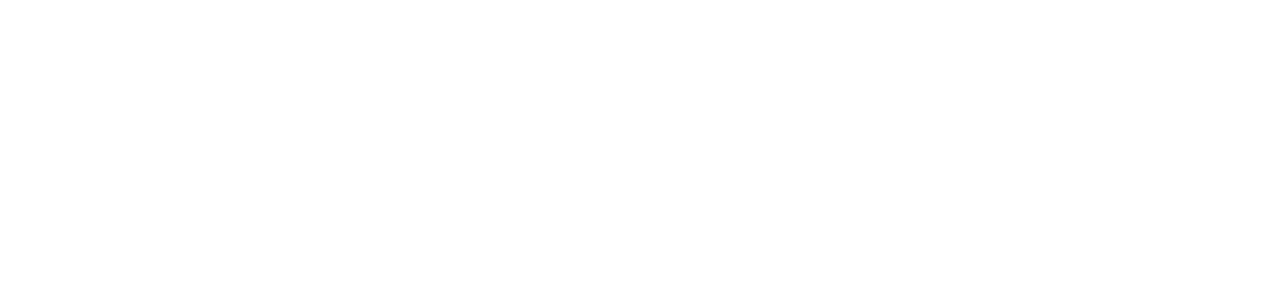
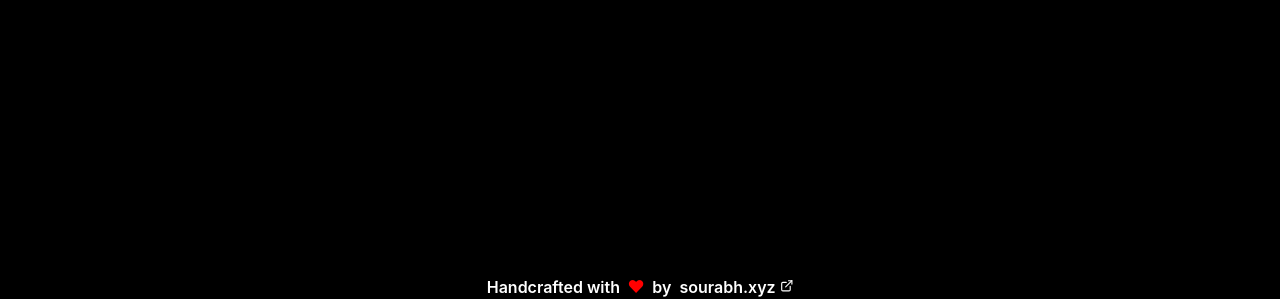
Before and after one commit to sourabhxyz/prakash.love, a Next.js app: page / in a window 1280 px wide. Before the commit this address had no page. Shown: the part 525-825 px from the top of the page. Before the commit the page ends 800 px from the top, so only its background shows below. Built offline with nearby package versions, Linux system fonts and the light colour scheme.

Commit message:
added footer

```diff
--- /dev/null
+++ b/components/footer.tsx
@@ -0,0 +1,60 @@
+import type { NextPage } from 'next';
+import { Text, Link, Icon, HStack } from '@chakra-ui/react';
+import { motion } from 'framer-motion';
+import NextLink from 'next/link';
+import { FiExternalLink } from 'react-icons/fi';
+
+const MotionText = motion(Text);
+
+const Footer: NextPage = () => {
+  return (
+    <HStack alignItems={'center'} justifyContent={'center'}>
+      <Text color={'white'} fontWeight={'600'}>
+        Handcrafted with
+      </Text>
+      <MotionText
+        color={'red'}
+        initial={{ scale: 1 }}
+        animate={{ scale: 1.2 }}
+        transition={{
+          repeat: 'Infinity',
+          repeatType: 'reverse',
+          duration: 1.5,
+        }}
+      >
+        ♥
+      </MotionText>
+      <Text color={'white'} fontWeight={'600'}>
+        by
+      </Text>
+      <NextLink href={'https://sourabh.xyz'} passHref>
+        <Link
+          isExternal={true}
+          color="white"
+          fontWeight={'600'}
+          position={'relative'}
+          _after={{
+            content: "''",
+            width: '0px',
+            height: '2px',
+            position: 'absolute',
+            bottom: 0.5,
+            left: 0,
+            bg: 'red',
+            zIndex: 1,
+            transition: '0.3s',
+          }}
+          _hover={{
+            _after: {
+              width: '110px',
+            },
+          }}
+        >
+          sourabh.xyz <Icon as={FiExternalLink} boxSize={'0.85em'}></Icon>
+        </Link>
+      </NextLink>
+    </HStack>
+  );
+};
+
+export default Footer;
--- a/components/ramType.tsx
+++ b/components/ramType.tsx
@@ -3,6 +3,7 @@
 import { motion, Variants } from 'framer-motion';
 
 const ramType: Variants = {
+  // filter for svg was learned from here: https://stackoverflow.com/a/13624469/11183512
   hidden: { filter: 'drop-shadow(0px 0px 1px #FFF', x: 0, y: 0, opacity: 1 },
   visible: {
     filter: 'drop-shadow(0px 0px 20px #FFF',
@@ -13,6 +14,7 @@
       when: 'afterChildren',
       duration: '1.5',
       staggerChildren: 1,
+      // this was learned via: https://stackoverflow.com/a/70073493/11183512
       x: {
         delay: 1.5,
         duration: 1,
@@ -52,7 +54,6 @@
         variants={ramType}
         initial={'hidden'}
         animate={'visible'}
-        // filter={'drop-shadow(0px 0px 8px #ed2424'}
       >
         <defs>
           <style>
--- a/package.json
+++ b/package.json
@@ -15,7 +15,8 @@
     "framer-motion": "^6.2.8",
     "next": "12.1.0",
     "react": "17.0.2",
-    "react-dom": "17.0.2"
+    "react-dom": "17.0.2",
+    "react-icons": "^4.3.1"
   },
   "devDependencies": {
     "@types/node": "17.0.21",
--- a/pages/_app.tsx
+++ b/pages/_app.tsx
@@ -3,6 +3,7 @@
 import Head from 'next/head';
 import { NextPage } from 'next';
 import { ReactNode } from 'react';
+import Footer from '../components/footer';
 
 // on how to use getLayout with typescript, see first comment here: https://dev.to/ofilipowicz/next-js-per-page-layouts-and-typescript-lh5
 type Page<P = {}> = NextPage<P> & {
@@ -30,7 +31,10 @@
           {Component.getLayout ? (
             Component.getLayout(<Component {...pageProps} />)
           ) : (
-            <Component {...pageProps} />
+            <>
+              <Component {...pageProps} />
+              <Footer />
+            </>
           )}
         </Container>
       </Box>
```
Also changed, not shown: 2 other files (tests, documents, lock files or other folders).
